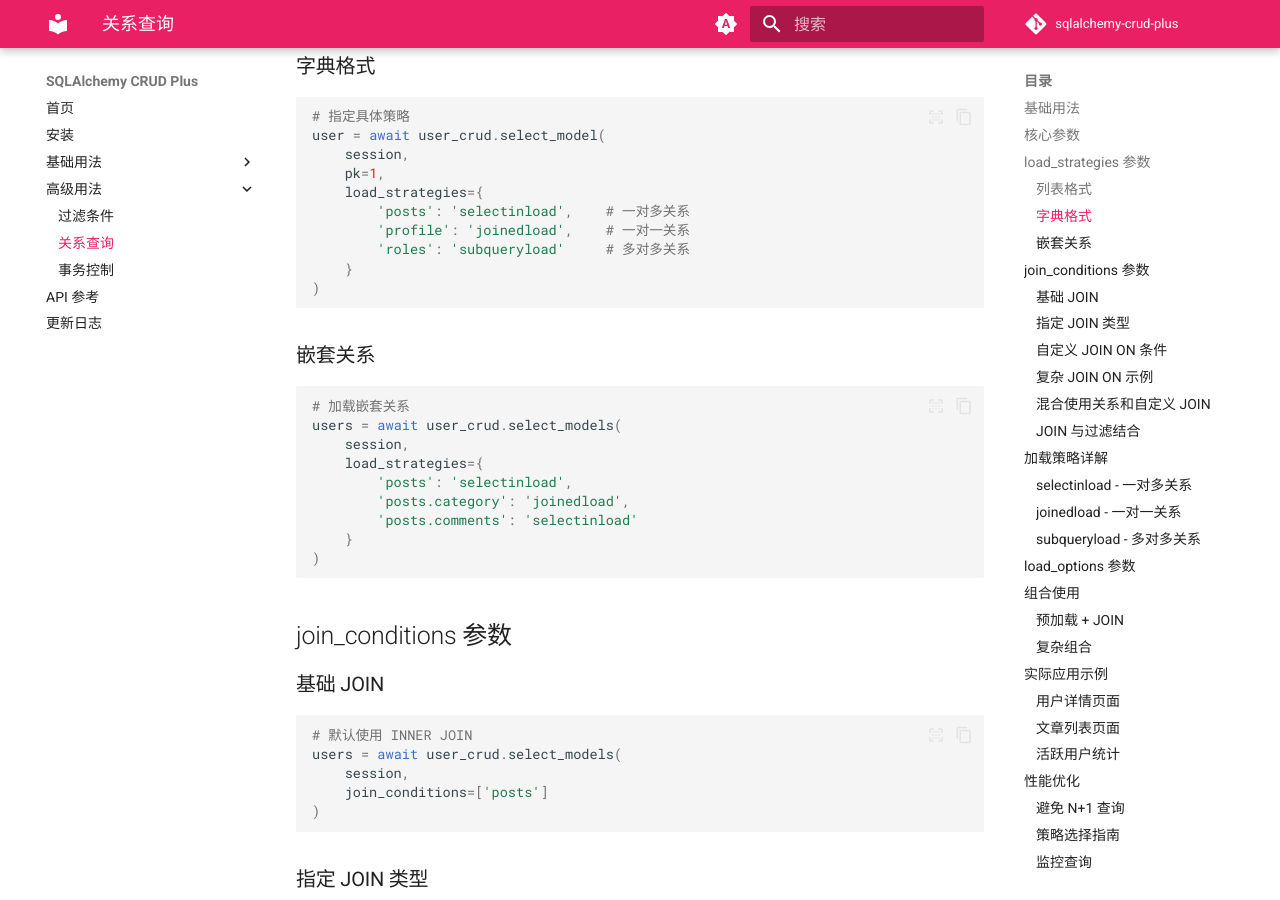
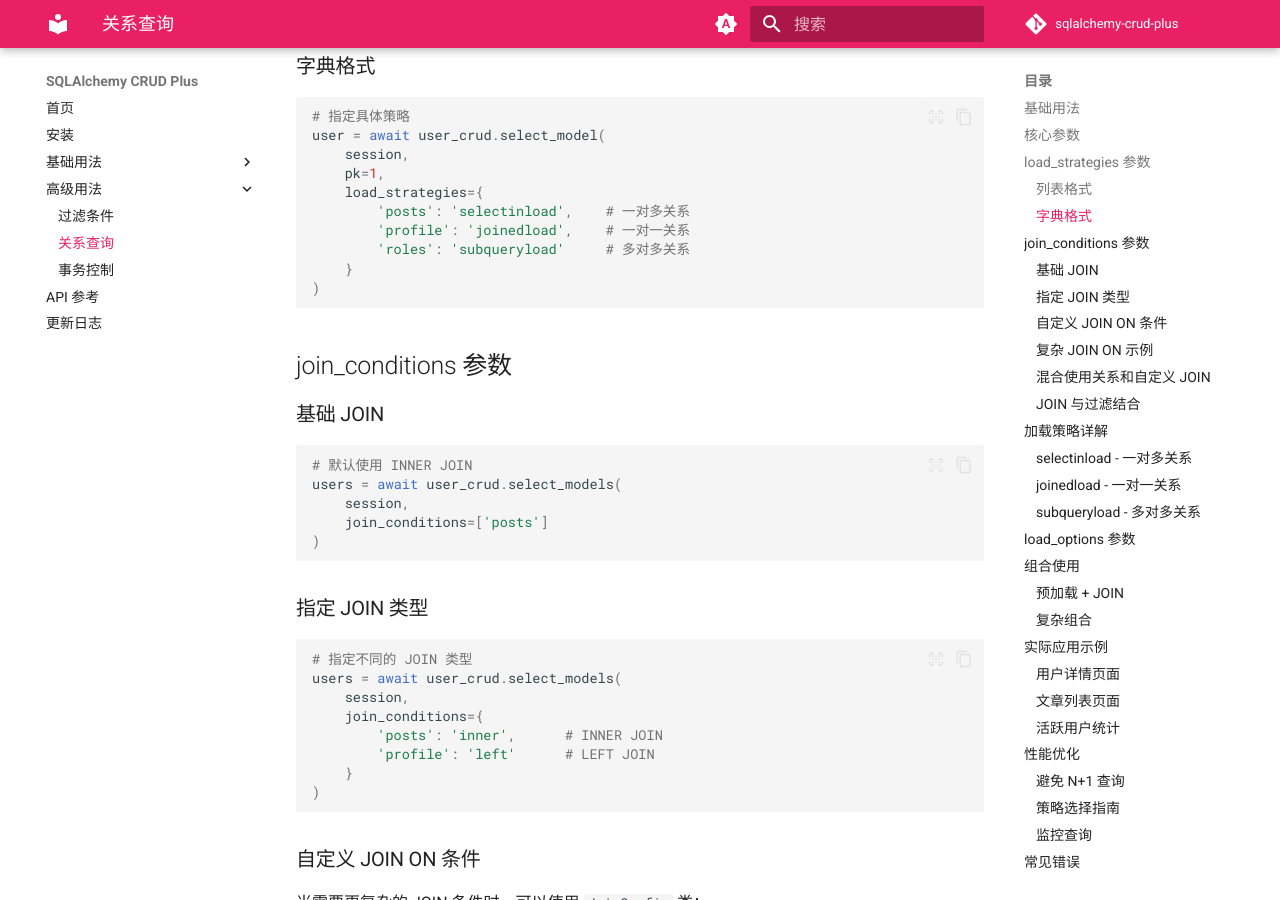
Before and after one commit to fastapi-practices/sqlalchemy-crud-plus, an MkDocs documentation site: the page built from docs/relationships/overview.md, in a window 1280 px wide and 900 px high, scrolled down 1113 px. Built offline with MkDocs 1.6.1 and Material for MkDocs 9.7.7, drawn with Linux system fonts in a browser that asks for light colours; comment, search, counter and statistics services are not loaded; the version menu is left out; some of the changed text lies outside the part shown.

Commit message:
Fix docs errors

````diff
--- a/docs/relationships/overview.md
+++ b/docs/relationships/overview.md
@@ -52,20 +52,6 @@ user = await user_crud.select_model(
         'posts': 'selectinload',    # 一对多关系
         'profile': 'joinedload',    # 一对一关系
         'roles': 'subqueryload'     # 多对多关系
-    }
-)
-```
-
-### 嵌套关系
-
-```python
-# 加载嵌套关系
-users = await user_crud.select_models(
-    session,
-    load_strategies={
-        'posts': 'selectinload',
-        'posts.category': 'joinedload',
-        'posts.comments': 'selectinload'
     }
 )
 ```
````
Also changed, not shown: other parts of docs/relationships/overview.md (+4 -4 lines).
